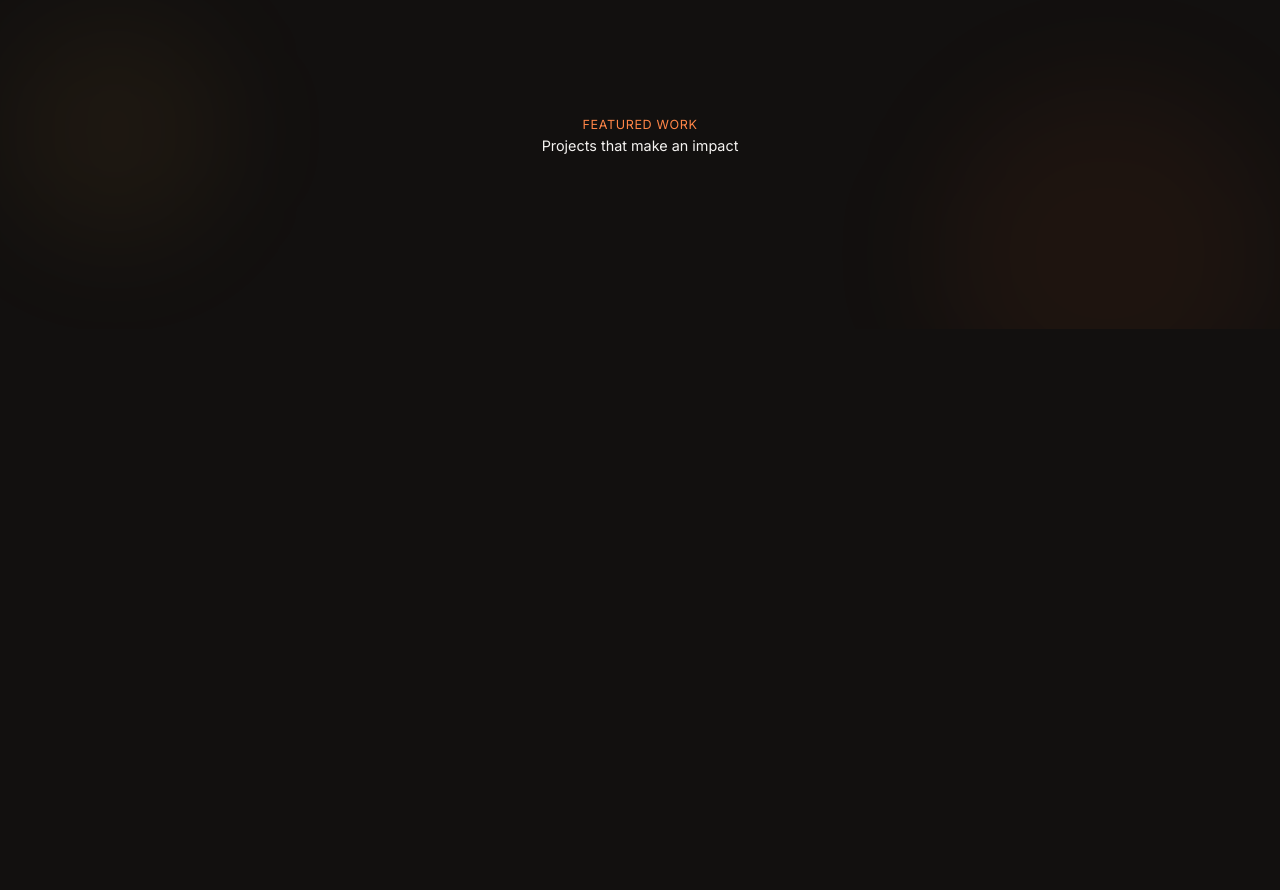
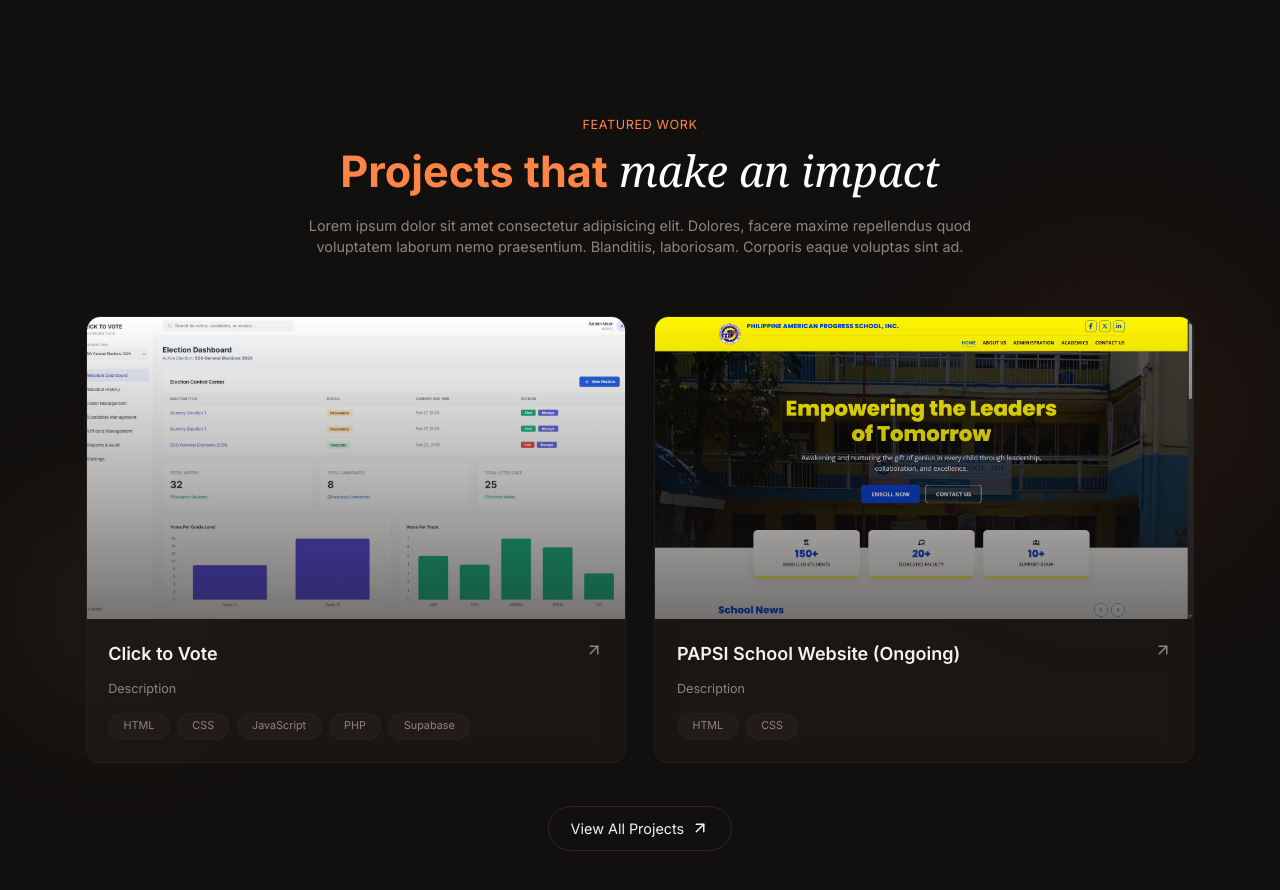
Before and after one commit to clarkRhazen0823/Portfolio-v2, a React (Vite) app: page / in a window 1280 px wide. Shown: the part 1740-2630 px from the top of the page. Before the commit the page ends 2069 px from the top, so only its background shows below. Built offline with nearby package versions, Linux system fonts and the light colour scheme; a web font is replaced by a local one.

Commit message:
Refactor Hero and Projects sections: update icons, enhance layout, and improve project details

```diff
--- a/src/sections/Hero.jsx
+++ b/src/sections/Hero.jsx
@@ -3,28 +3,28 @@ import { Button } from '@/components/Button';
 import { FloatingParticles } from '@/components/FloatingParticles';
 import {
   FaAngleDown,
-  FaArrowRight,
-  FaDownload,
+  FaCss3Alt,
   FaFacebook,
+  FaGitAlt,
   FaGithub,
+  FaHtml5,
   FaInstagram,
+  FaJava,
+  FaJs,
   FaLinkedin,
-  FaJava,
+  FaNodeJs,
   FaPython,
-  FaHtml5,
-  FaCss3Alt,
-  FaJs,
-  FaNodeJs,
   FaReact,
-  FaGitAlt,
 } from 'react-icons/fa6';
 
+import { LuArrowRight, LuDownload } from 'react-icons/lu';
+
 import {
+  SiApachenetbeanside,
   SiCplusplus,
+  SiJetbrains,
   SiTailwindcss,
   SiVite,
-  SiApachenetbeanside,
-  SiJetbrains,
   SiXampp,
 } from 'react-icons/si';
 
@@ -79,7 +79,7 @@ export const Hero = () => {
             <div className="animate-fade-in">
               <span className="inline-flex items-center gap-2 px-4 py-2 rounded-full glass text-sm text-primary">
                 <span className="w-2 h-2 bg-primary rounded-full animate-pulse" />
-                BS Information Technology Student
+                BS Information Technology - Student
               </span>
             </div>
 
@@ -106,10 +106,10 @@ export const Hero = () => {
             {/* CTAs */}
             <div className="flex flex-wrap gap-4 animate-fade-in animation-delay-300">
               <Button>
-                Contact Me <FaArrowRight />
+                Contact Me <LuArrowRight className="w-5 h-5" />
               </Button>
               <AnimatedBorderButton>
-                <FaDownload />
+                <LuDownload className="h-5 w-5" />
                 Download CV
               </AnimatedBorderButton>
             </div>
--- a/src/sections/Projects.jsx
+++ b/src/sections/Projects.jsx
@@ -1,11 +1,14 @@
-// eslint-disable-next-line no-unused-vars
+import { AnimatedBorderButton } from '@/components/AnimatedBorderButton';
+import { FaGithub } from 'react-icons/fa6';
+import { LuArrowUpRight } from 'react-icons/lu';
+
 const projects = [
   {
     title: 'Click to Vote',
     description: 'Description',
     image: '/public/projects/project1.png',
     tags: ['HTML', 'CSS', 'JavaScript', 'PHP', 'Supabase'],
-    link: '#',
+    link: 'unavailable',
     github: '#',
   },
   {
@@ -13,7 +16,7 @@ const projects = [
     description: 'Description',
     image: '/public/projects/project2.png',
     tags: ['HTML', 'CSS'],
-    link: '#',
+    link: 'http://clarkrhazen0823.github.io/CC201_Ymbang_FinalProject',
     github: 'https://github.com/clarkRhazen0823/CC201_Ymbang_FinalProject',
   },
 ];
@@ -25,13 +28,90 @@ export const Projects = () => {
       <div className="absolute top-1/4 right-0 w-96 h-96 bg-primary/5 rounded-full blur-3xl" />
       <div className="absolute bottom-1/4 left-0 w-64 h-64 bg-highlight/5 rounded-full blur-3xl" />
       <div className="container mx-auto px-6 relative z-10">
-				{/* Section Header */}
+        {/* Section Header */}
         <div className="text-center mx-auto max-w-3xl mb-16">
-          <span className="text-secondary-foreground text-sm font-medium tracking-wider uppercase animate-fade-in">Featured Work</span>
-          <h2>
+          <span className="text-secondary-foreground text-sm font-medium tracking-wider uppercase animate-fade-in">
+            Featured Work
+          </span>
+          <h2 className="text-4xl md:text-5xl font-bold mt-4 mb-6 animate-fade-in animation-delay-100 text-secondary-foreground">
             Projects that
-						<span> make an impact</span>
+            <span className="font-serif italic font-normal text-white">
+              {' '}
+              make an impact
+            </span>
           </h2>
+          <p className="text-muted-foreground animate-fade-in animation-delay-200">
+            Lorem ipsum dolor sit amet consectetur adipisicing elit. Dolores,
+            facere maxime repellendus quod voluptatem laborum nemo praesentium.
+            Blanditiis, laboriosam. Corporis eaque voluptas sint ad.
+          </p>
+        </div>
+
+        {/* Projects Grid */}
+        <div className="grid md:grid-cols-2 gap-8">
+          {projects.map((project, idx) => (
+            <div
+              key={idx}
+              className="group glass rounded-2xl overflow-hidden animate-fade-in md:row-span-1"
+              style={{ animationDelay: `${(idx + 1) * 100}ms` }}
+            >
+              {/* Image */}
+              <div className="relative overflow-hidden aspect-video">
+                <img
+                  src={project.image}
+                  alt={project.title}
+                  className="w-full h-full object-cover transition-transform duration-700 group-hover:scale-110"
+                />
+                <div className="absolute inset-0 bg-linear-to-t from-card via-card/50 to-transparent opacity-60" />
+                {/* Overlay Links */}
+                <div className="absolute inset-0 flex items-center justify-center gap-4 opacity-0 group-hover:opacity-100 transition-opacity duration-300">
+                  <a
+                    href={project.link}
+                    className="p-3 rounded-full glass hover:bg-primary hover:text-primary-foreground transition-all"
+                    target="_blank"
+                  >
+                    <LuArrowUpRight className="w-5 h-5" />
+                  </a>
+                  <a
+                    href={project.github}
+                    className="p-3 rounded-full glass hover:bg-primary hover:text-primary-foreground transition-all"
+                    target="_blank"
+                  >
+                    <FaGithub className="w-5 h-5" />
+                  </a>
+                </div>
+              </div>
+              {/* Content */}
+              <div className="p-6 space-y-4">
+                <div className="flex items-start justify-between">
+                  <h3 className="text-xl font-semibold group-hover:text-primary transition-colors">
+                    {project.title}
+                  </h3>
+                  <LuArrowUpRight className="w-5 h-5 text-muted-foreground group-hover:text-primary group-hover:translate-x-1 group-hover:-translate-y-1 transition-all" />
+                </div>
+                <p className="text-muted-foreground text-sm">
+                  {project.description}
+                </p>
+                <div className="flex flex-wrap gap-2 ">
+                  {project.tags.map((tag, tagIdx) => (
+                    <span
+                      key={tagIdx}
+                      className="px-4 py-1.5 rounded-full bg-surface text-xs font-medium border border-border/50 text-muted-foreground hover:border-primary/50 hover:text-primary transition-all duration-300"
+                    >
+                      {tag}
+                    </span>
+                  ))}
+                </div>
+              </div>
+            </div>
+          ))}
+        </div>
+
+        {/* View All CTA */}
+        <div className="text-center mt-12 animate-fade-in animation-delay-500">
+          <AnimatedBorderButton>
+            View All Projects <LuArrowUpRight className="h-5 w-5" />
+          </AnimatedBorderButton>
         </div>
       </div>
     </section>
```
